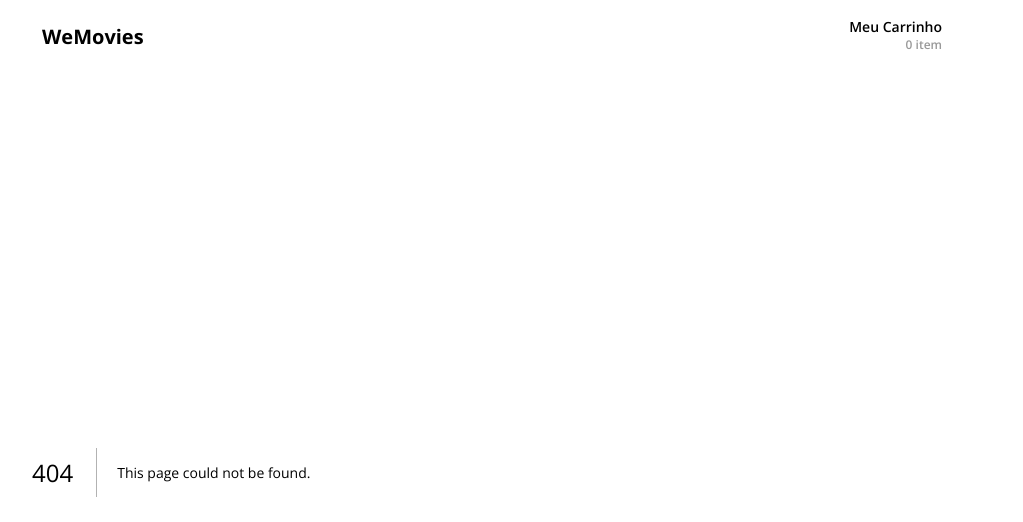
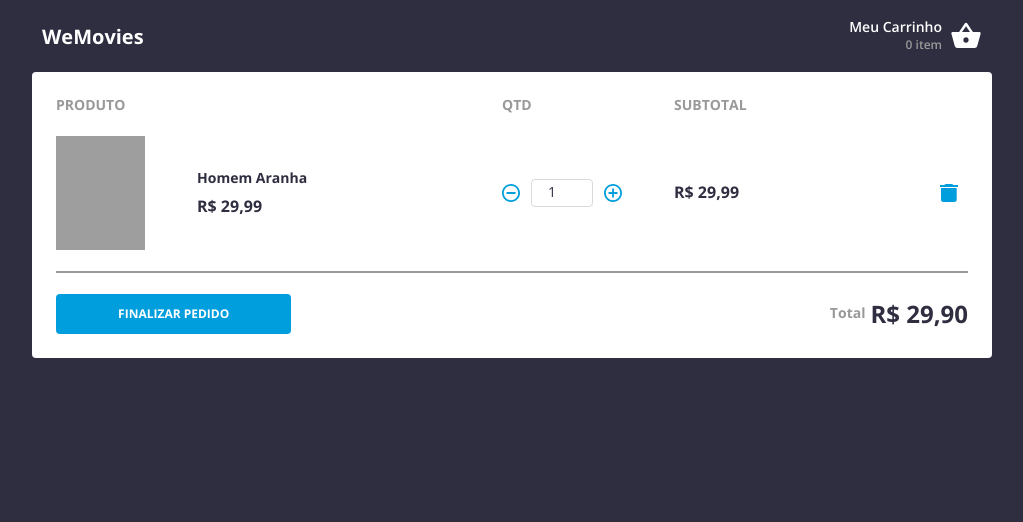
Before and after one commit to jerp86/wefit-test-react, a Next.js app: page /cartWithItems in a window 1280 px wide. Before the commit this address had no page. Shown: the top 522 px of the page, without its empty margins (128-1151 px from the left). Built offline with nearby package versions, Linux system fonts and the light colour scheme; grey boxes are pictures that could not be loaded.

Commit message:
feat: create CartWithItems page

```diff
--- /dev/null
+++ b/src/pages/cartWithItems.tsx
@@ -0,0 +1,85 @@
+import minus from '@/assets/minus.svg'
+import plus from '@/assets/plus.svg'
+import trash from '@/assets/trash.svg'
+import { Button } from '@/components/Button'
+import {
+  CartWithItemsContainer,
+  CartWithItemsHeader,
+  Footer,
+  SectionDescription,
+  SectionQuantity,
+  Subtotal,
+} from '@/styles/pages/cartWithItems'
+import Image from 'next/image'
+
+export default function CartWithItems() {
+  return (
+    <CartWithItemsContainer>
+      <CartWithItemsHeader>
+        <span>Produto</span>
+        <span>Qtd</span>
+        <span>Subtotal</span>
+      </CartWithItemsHeader>
+
+      <main>
+        <Image
+          src="/x.png"
+          alt=""
+          width={89}
+          height={114}
+          loading="lazy"
+          decoding="async"
+        />
+
+        <SectionDescription>
+          <p>Homem Aranha</p>
+          <span>R$ 29,99</span>
+        </SectionDescription>
+
+        <SectionQuantity>
+          <button>
+            <Image
+              src={minus}
+              alt="Circle with blue borders and the minus sign in the center"
+              loading="lazy"
+              decoding="async"
+            />
+          </button>
+
+          <span>1</span>
+
+          <button>
+            <Image
+              src={plus}
+              alt="Circle with blue borders and the plus sign in the center"
+              loading="lazy"
+              decoding="async"
+            />
+          </button>
+        </SectionQuantity>
+
+        <Subtotal>R$ 29,99</Subtotal>
+
+        <button>
+          <Image
+            src={trash}
+            alt="Trash can with blue rims, painted blue"
+            loading="lazy"
+            decoding="async"
+          />
+        </button>
+      </main>
+
+      <hr />
+
+      <Footer>
+        <Button>Finalizar pedido</Button>
+
+        <section>
+          <p>Total</p>
+          <span>R$ 29,90</span>
+        </section>
+      </Footer>
+    </CartWithItemsContainer>
+  )
+}
--- /dev/null
+++ b/src/styles/pages/cartWithItems.ts
@@ -0,0 +1,157 @@
+import { styled } from '..'
+
+export const CartWithItemsContainer = styled('div', {
+  width: '100%',
+  display: 'flex',
+  flexDirection: 'column',
+  alignItems: 'flex-start',
+  gap: '2.1rem',
+  padding: '2.4rem',
+
+  backgroundColor: '$white',
+  borderRadius: '4px',
+
+  img: {
+    objectFit: 'cover',
+  },
+
+  main: {
+    width: '100%',
+    color: '$gray900',
+    display: 'flex',
+    alignItems: 'center',
+    flexWrap: 'wrap',
+    gap: '5.2rem',
+
+    '& > img': {
+      aspectRatio: 0.78,
+    },
+
+    button: {
+      border: 'none',
+      backgroundColor: 'transparent',
+      lineHeight: 0,
+
+      img: {
+        aspectRatio: 1,
+        width: '1.8rem',
+      },
+    },
+  },
+
+  hr: {
+    width: '100%',
+    border: '1px solid $gray300',
+  },
+})
+
+export const CartWithItemsHeader = styled('header', {
+  width: '100%',
+  display: 'flex',
+  gap: '5.2rem',
+
+  span: {
+    fontSize: '1.4rem',
+    color: '$gray300',
+    textTransform: 'uppercase',
+  },
+
+  'span:first-child': {
+    width: 'min(100%, calc(89px + 52px + 253px))',
+  },
+
+  'span:nth-child(2)': {
+    width: 'min(100%, 12rem)',
+  },
+
+  'span:nth-child(3)': {
+    width: 'min(100%, 28.4rem)',
+  },
+
+  '@sm': {
+    display: 'none',
+  },
+})
+
+export const SectionDescription = styled('section', {
+  width: 'min(100%, 25.3rem)',
+  display: 'flex',
+  flexDirection: 'column',
+  alignItems: 'flex-start',
+  gap: '0.8rem',
+
+  p: {
+    fontSize: '1.4rem',
+  },
+
+  span: {
+    fontSize: '1.6rem',
+  },
+})
+
+export const SectionQuantity = styled('section', {
+  display: 'flex',
+  alignItems: 'center',
+  justifyContent: 'center',
+  gap: '1.1rem',
+
+  button: {
+    border: 'none',
+    backgroundColor: 'transparent',
+    lineHeight: 0,
+
+    img: {
+      aspectRatio: 1,
+      width: '1.8rem',
+    },
+  },
+
+  span: {
+    width: '6.2rem',
+    display: 'flex',
+    alignItems: 'flex-start',
+    padding: '0.35rem 1.6rem',
+
+    border: '1px solid $gray100',
+    borderRadius: '4px',
+
+    fontWeight: 400,
+    fontSize: '1.4rem',
+    textAlign: 'center',
+  },
+})
+
+export const Subtotal = styled('p', {
+  width: 'min(100%, 21.369rem)',
+  fontSize: '1.6rem',
+})
+
+export const Footer = styled('footer', {
+  width: '100%',
+  display: 'flex',
+  flexDirection: 'row',
+  alignItems: 'center',
+  justifyContent: 'space-between',
+
+  button: {
+    width: '23.542rem',
+  },
+
+  section: {
+    display: 'flex',
+    alignItems: 'center',
+    gap: '0.5rem',
+
+    p: {
+      color: '$gray300',
+      fontSize: '1.4rem',
+      textAlign: 'center',
+    },
+
+    span: {
+      fontSize: '2.4rem',
+      color: '$gray900',
+      textAlign: 'center',
+    },
+  },
+})
```
